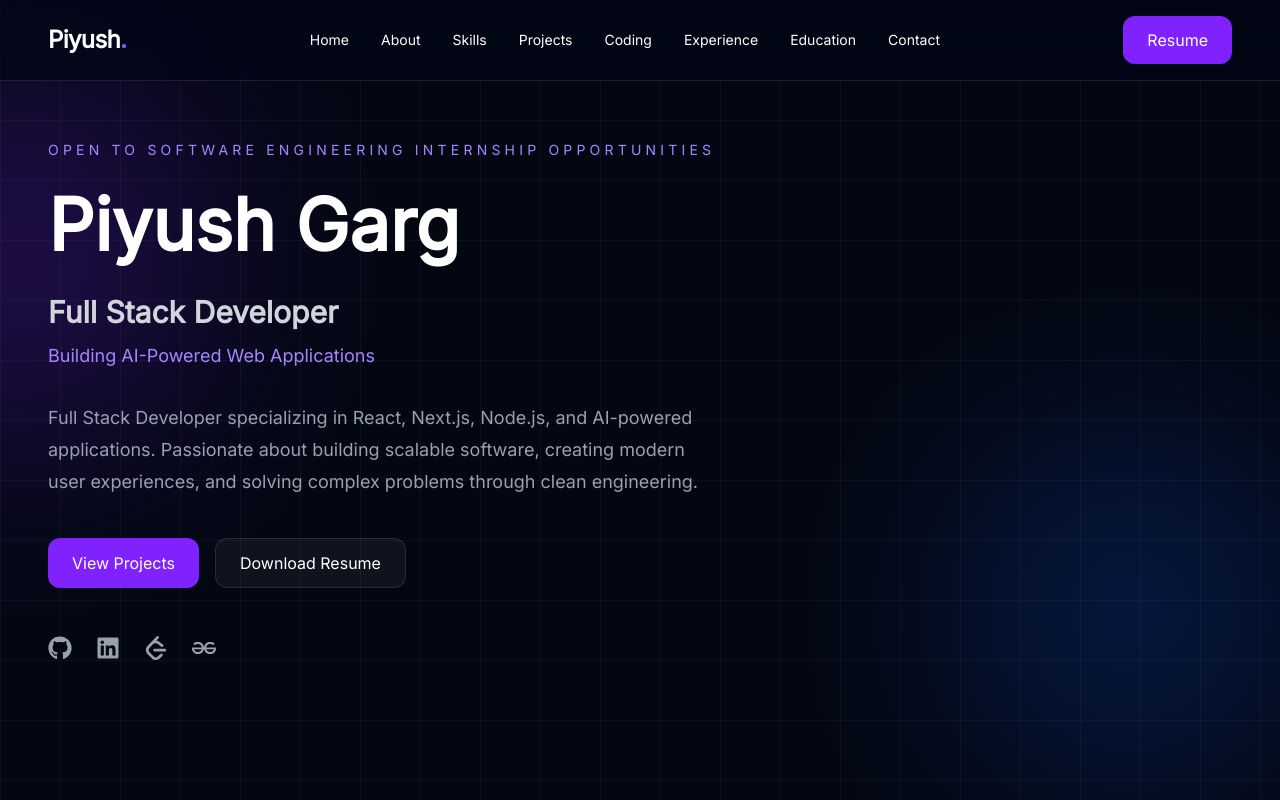
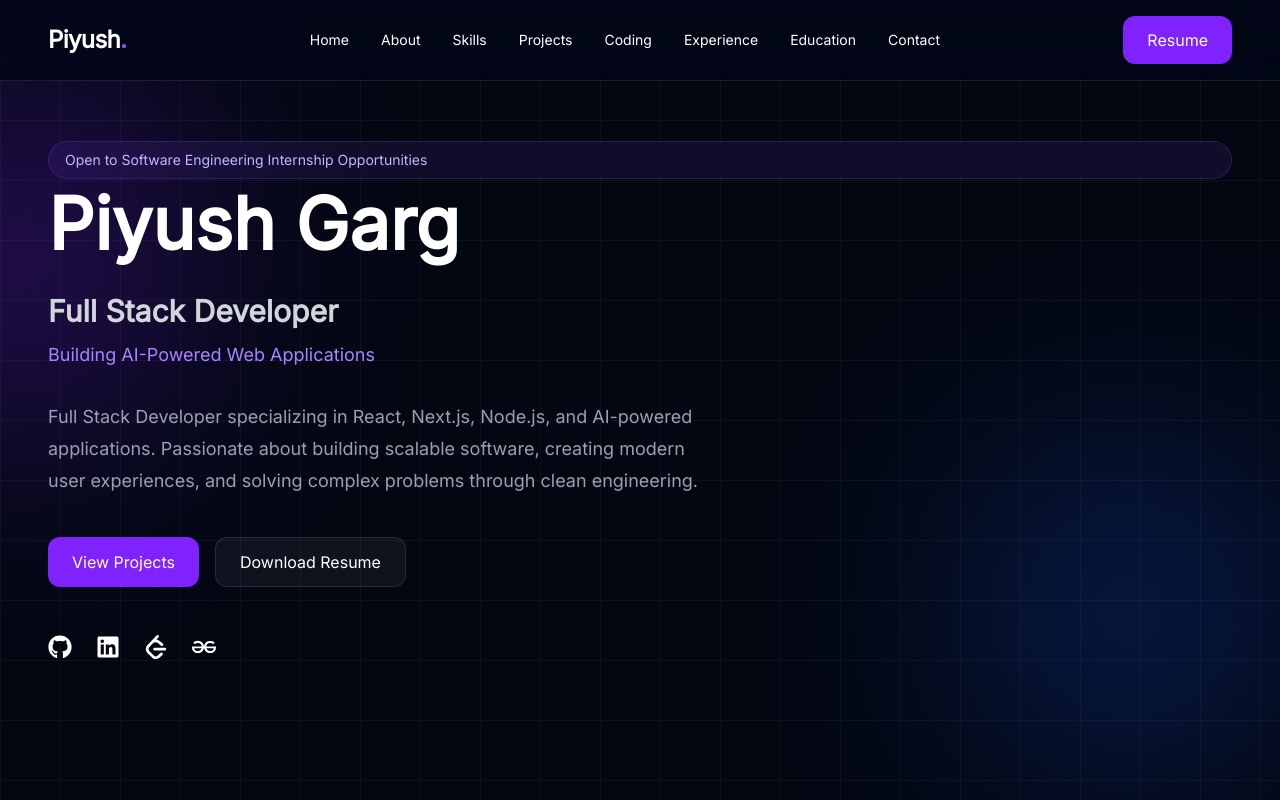
Before and after one commit to piyush-garg-web/portfolio, a React (Vite) app: page / in a window 1280 px wide. Shown: the top 800 px of the page. Built offline with nearby package versions, Linux system fonts and the light colour scheme.

Commit message:
refactor: add reusable ui components

```diff
--- a/src/components/sections/Hero.jsx
+++ b/src/components/sections/Hero.jsx
@@ -1,13 +1,13 @@
 import { motion } from "framer-motion";
-import { FaGithub, FaLinkedin } from "react-icons/fa";
-import { SiGeeksforgeeks, SiLeetcode } from "react-icons/si";
+
 
 import Button from "../common/Button";
 import AnimatedBackground from "../effects/AnimatedBackground";
 import GradientOrb from "../effects/GradientOrb";
 
 import personal from "../../data/personal";
-import codingProfiles from "../../data/codingProfiles";
+import Badge from "../ui/Badge";
+import SocialLinks from "../ui/SocialLinks";
 
 function Hero() {
   return (
@@ -38,9 +38,9 @@ function Hero() {
         }}
         className="relative z-10 mx-auto flex w-full max-w-7xl flex-col px-6 sm:px-8 lg:px-12"
       >
-        <p className="mb-5 text-sm font-medium uppercase tracking-[0.3em] text-violet-400">
-          {personal.availability}
-        </p>
+      <Badge>
+  {personal.availability}
+</Badge>
 
         <h1 className="max-w-5xl text-5xl font-black leading-tight sm:text-6xl lg:text-7xl">
           {personal.name}
@@ -73,43 +73,9 @@ function Hero() {
         </div>
 
         {/* Social Links */}
-        <div className="mt-12 flex items-center gap-6 text-2xl text-gray-400">
-          <a
-            href={codingProfiles.github.url}
-            target="_blank"
-            rel="noopener noreferrer"
-            className="transition-colors duration-300 hover:text-white"
-          >
-            <FaGithub />
-          </a>
-
-          <a
-            href={codingProfiles.linkedin.url}
-            target="_blank"
-            rel="noopener noreferrer"
-            className="transition-colors duration-300 hover:text-[#0A66C2]"
-          >
-            <FaLinkedin />
-          </a>
-
-          <a
-            href={codingProfiles.leetcode.url}
-            target="_blank"
-            rel="noopener noreferrer"
-            className="transition-colors duration-300 hover:text-[#FFA116]"
-          >
-            <SiLeetcode />
-          </a>
-
-          <a
-            href={codingProfiles.gfg.url}
-            target="_blank"
-            rel="noopener noreferrer"
-            className="transition-colors duration-300 hover:text-[#2F8D46]"
-          >
-            <SiGeeksforgeeks />
-          </a>
-        </div>
+        <div className="mt-12">
+  <SocialLinks />
+</div>
       </motion.div>
     </section>
   );
--- /dev/null
+++ b/src/components/ui/Badge.jsx
@@ -0,0 +1,25 @@
+function Badge({ children, className = "" }) {
+  return (
+    <span
+      className={`
+        inline-flex
+        items-center
+        rounded-full
+        border
+        border-violet-500/20
+        bg-violet-500/10
+        px-4
+        py-2
+        text-sm
+        font-medium
+        text-violet-300
+        backdrop-blur-md
+        ${className}
+      `}
+    >
+      {children}
+    </span>
+  );
+}
+
+export default Badge;
--- /dev/null
+++ b/src/components/ui/SectionHeading.jsx
@@ -0,0 +1,27 @@
+function SectionHeading({
+  subtitle,
+  title,
+  description,
+}) {
+  return (
+    <div className="mx-auto mb-16 max-w-3xl text-center">
+      {subtitle && (
+        <p className="mb-3 text-sm font-semibold uppercase tracking-[0.3em] text-violet-400">
+          {subtitle}
+        </p>
+      )}
+
+      <h2 className="text-4xl font-bold text-white md:text-5xl">
+        {title}
+      </h2>
+
+      {description && (
+        <p className="mt-6 text-lg leading-8 text-gray-400">
+          {description}
+        </p>
+      )}
+    </div>
+  );
+}
+
+export default SectionHeading;
--- /dev/null
+++ b/src/components/ui/SocialLinks.jsx
@@ -0,0 +1,52 @@
+import { FaGithub, FaLinkedin } from "react-icons/fa";
+import { SiGeeksforgeeks, SiLeetcode } from "react-icons/si";
+
+import codingProfiles from "../../data/codingProfiles";
+
+function SocialLinks({ iconSize = 24 }) {
+  const links = [
+    {
+      icon: <FaGithub size={iconSize} />,
+      url: codingProfiles.github.url,
+      hover: "hover:text-white",
+      label: "GitHub",
+    },
+    {
+      icon: <FaLinkedin size={iconSize} />,
+      url: codingProfiles.linkedin.url,
+      hover: "hover:text-[#0A66C2]",
+      label: "LinkedIn",
+    },
+    {
+      icon: <SiLeetcode size={iconSize} />,
+      url: codingProfiles.leetcode.url,
+      hover: "hover:text-[#FFA116]",
+      label: "LeetCode",
+    },
+    {
+      icon: <SiGeeksforgeeks size={iconSize} />,
+      url: codingProfiles.gfg.url,
+      hover: "hover:text-[#2F8D46]",
+      label: "GeeksforGeeks",
+    },
+  ];
+
+  return (
+    <div className="flex items-center gap-6">
+      {links.map((link) => (
+        <a
+          key={link.label}
+          href={link.url}
+          target="_blank"
+          rel="noopener noreferrer"
+          aria-label={link.label}
+          className={`text-gray-400 transition-all duration-300 ${link.hover}`}
+        >
+          {link.icon}
+        </a>
+      ))}
+    </div>
+  );
+}
+
+export default SocialLinks;
```
Also changed, not shown: 1 other file (tests, documents, lock files or other folders).
